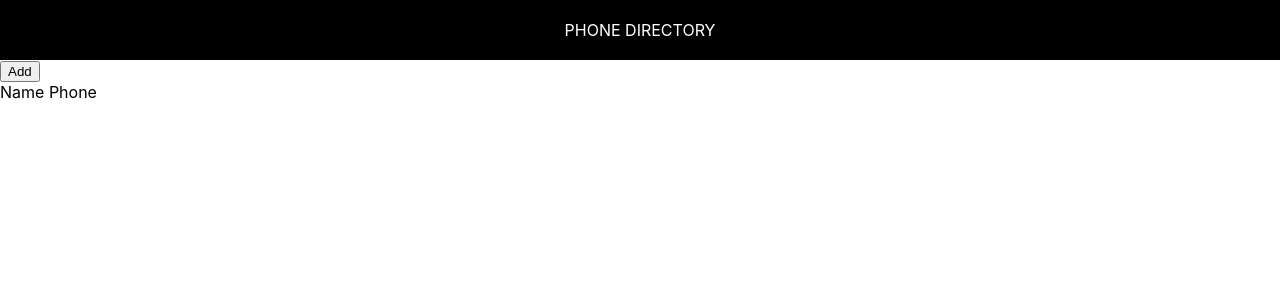
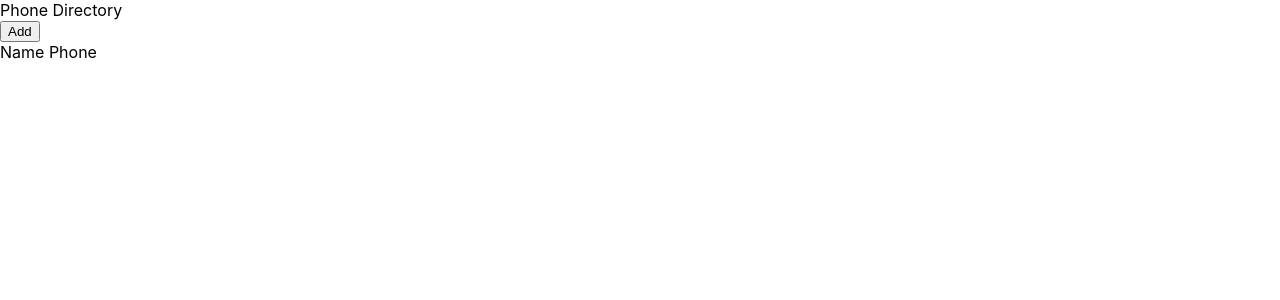
Before and after one commit to enakshi123/Phone-Directory, a React (Create React App) app: page / in a window 1280 px wide. Shown: the top 300 px of the page. Built offline with nearby package versions, Linux system fonts and the light colour scheme.

Commit message:
Styling: Styled 'Header' (External)

```diff
--- /dev/null
+++ b/src/Header.css
@@ -0,0 +1,7 @@
+.header {
+    text-align: center;
+    padding: 20px;
+    background: #000;
+    color: #fff;
+    text-transform: uppercase;
+}
--- a/src/Header.js
+++ b/src/Header.js
@@ -4,16 +4,11 @@ import React, {Component} from 'react';
  class Header extends Component{
     render(){
     // const Header = function () {
-       const headerStyle = {
-            textAlign: 'center',
-            padding: 20,
-            background: '#000',
-            color: '#fff',
-            textTransform: 'uppercase'
-        };
+
         return(
-            <div style = {headerStyle}>
-                {/* /* {this.props.title}  */ }
+            // <div style = {headerStyle}>
+                /* /* {this.props.title}  */
+                <div className="header">
                 Phone Directory
             </div>
         )
```
